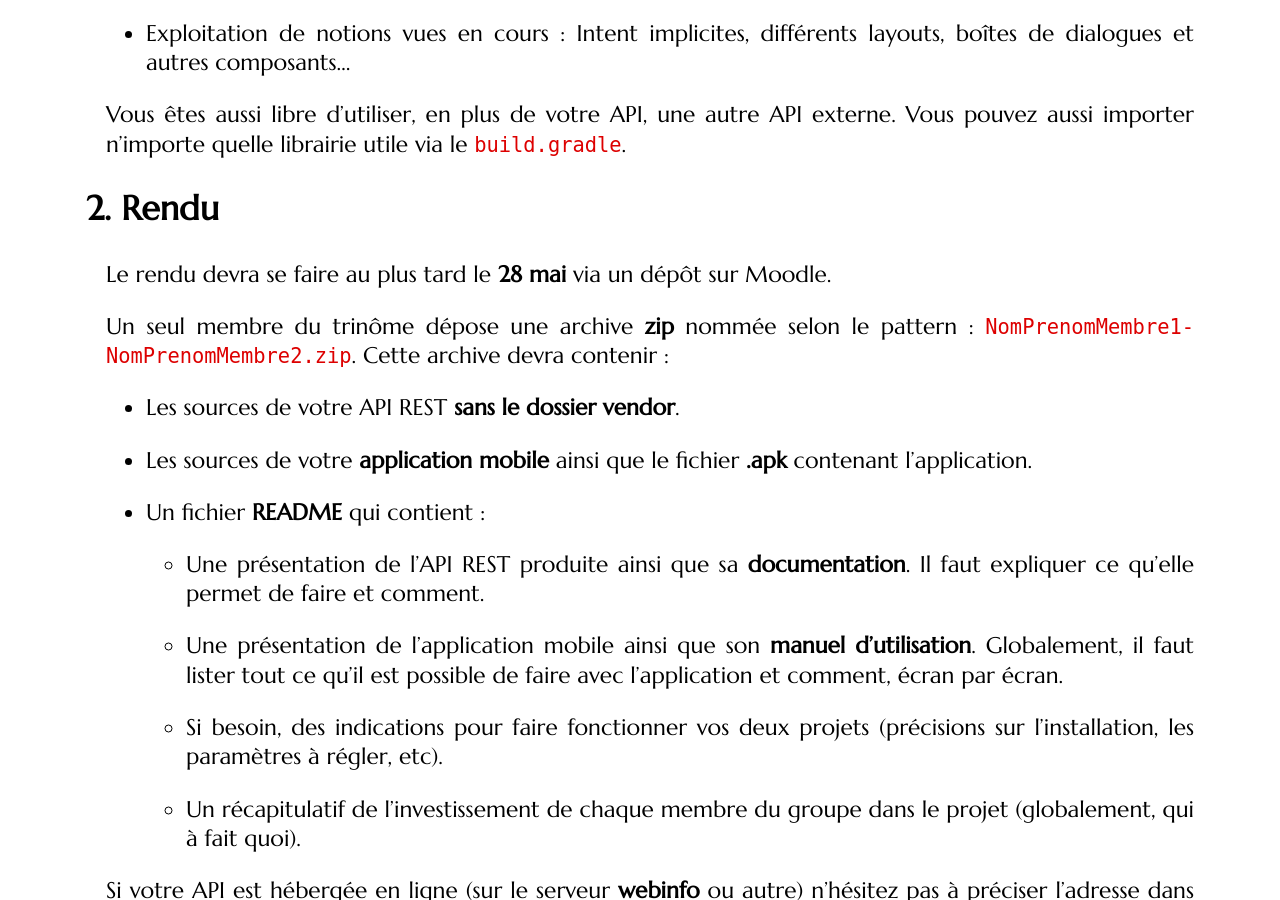
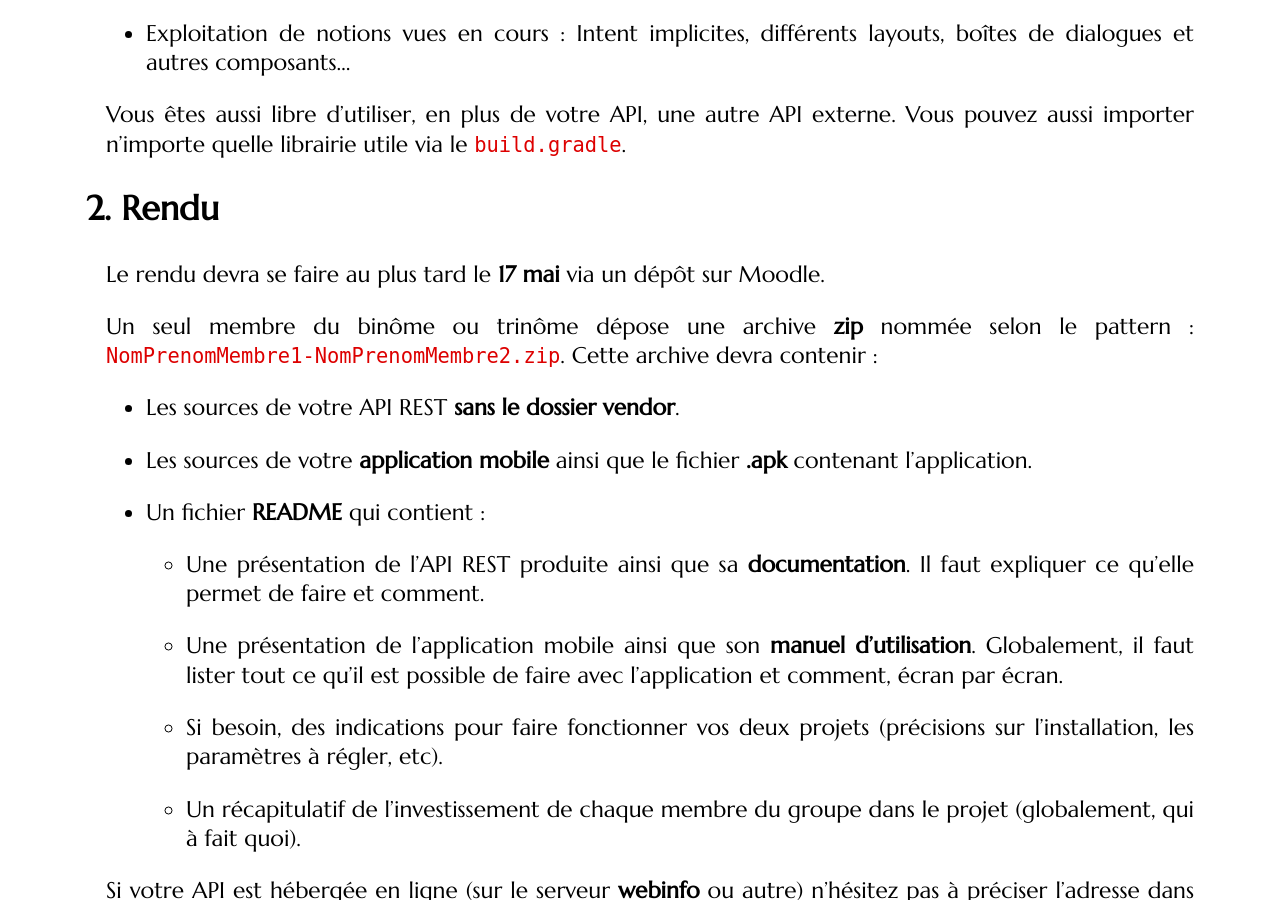
Before and after one commit to mgasquet/ProgMobile-Android-LP-APIDAE, a Jekyll site: the page built from tutorials/projet.md, in a window 1280 px wide and 900 px high, scrolled down 2658 px. Built offline with Jekyll 4.4.1, drawn with Linux system fonts in a browser that asks for light colours; some web fonts are replaced.

Commit message:
update projet

```diff
--- a/tutorials/projet.md
+++ b/tutorials/projet.md
@@ -85,9 +85,9 @@ Vous êtes aussi libre d'utiliser, en plus de votre API, une autre API externe.
 
 ## Rendu
 
-Le rendu devra se faire au plus tard le **28 mai** via un dépôt sur Moodle.
+Le rendu devra se faire au plus tard le **17 mai** via un dépôt sur Moodle.
 
-Un seul membre du trinôme dépose une archive **zip** nommée selon le pattern : `NomPrenomMembre1-NomPrenomMembre2.zip`. Cette archive devra contenir :
+Un seul membre du binôme ou trinôme dépose une archive **zip** nommée selon le pattern : `NomPrenomMembre1-NomPrenomMembre2.zip`. Cette archive devra contenir :
 
 * Les sources de votre API REST **sans le dossier vendor**.
 
```
